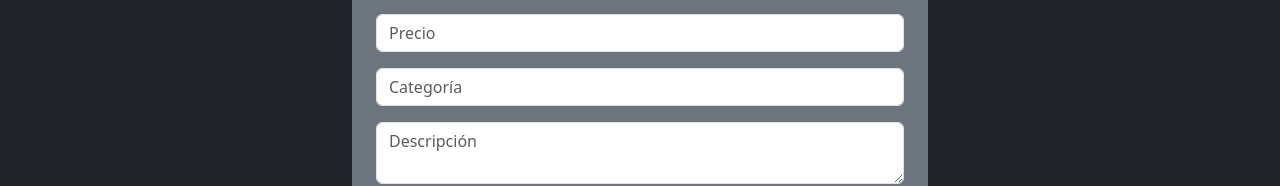
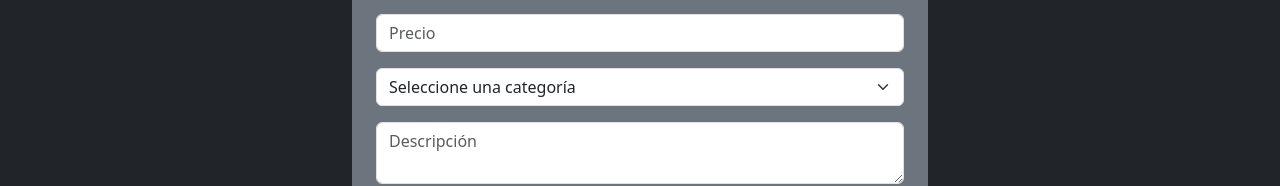
Before and after one commit to CarlosFigueroa497/pv_tp_integrador_grupo14, a React (Vite) app: page /crear in a window 1280 px wide. Shown: the part 300-486 px from the top of the page. Built offline with nearby package versions, Linux system fonts and the light colour scheme; no server answers.

Commit message:
correccion: ahora la categoria (en crear/editar) es un list desplegable

```diff
--- a/src/components/ProductForm.jsx
+++ b/src/components/ProductForm.jsx
@@ -59,16 +59,20 @@ function ProductForm({ productoInicial = null, onSubmit }) {
           </div>
 
           <div className="mb-3">
-            <input
-              type="text"
-              name="category"
-              className="form-control"
-              placeholder="Categoría"
-              value={producto.category}
-              onChange={handleChange}
-              required
-            />
-          </div>
+  <select
+    name="category"
+    className="form-select"
+    value={producto.category}
+    onChange={handleChange}
+    required
+  >
+    <option value="">Seleccione una categoría</option>
+    <option value="electronics">Electrónica</option>
+    <option value="jewelery">Joyería</option>
+    <option value="men's clothing">Ropa de hombre</option>
+    <option value="women's clothing">Ropa de mujer</option>
+  </select>
+</div>
 
           <div className="mb-3">
             <textarea
```
